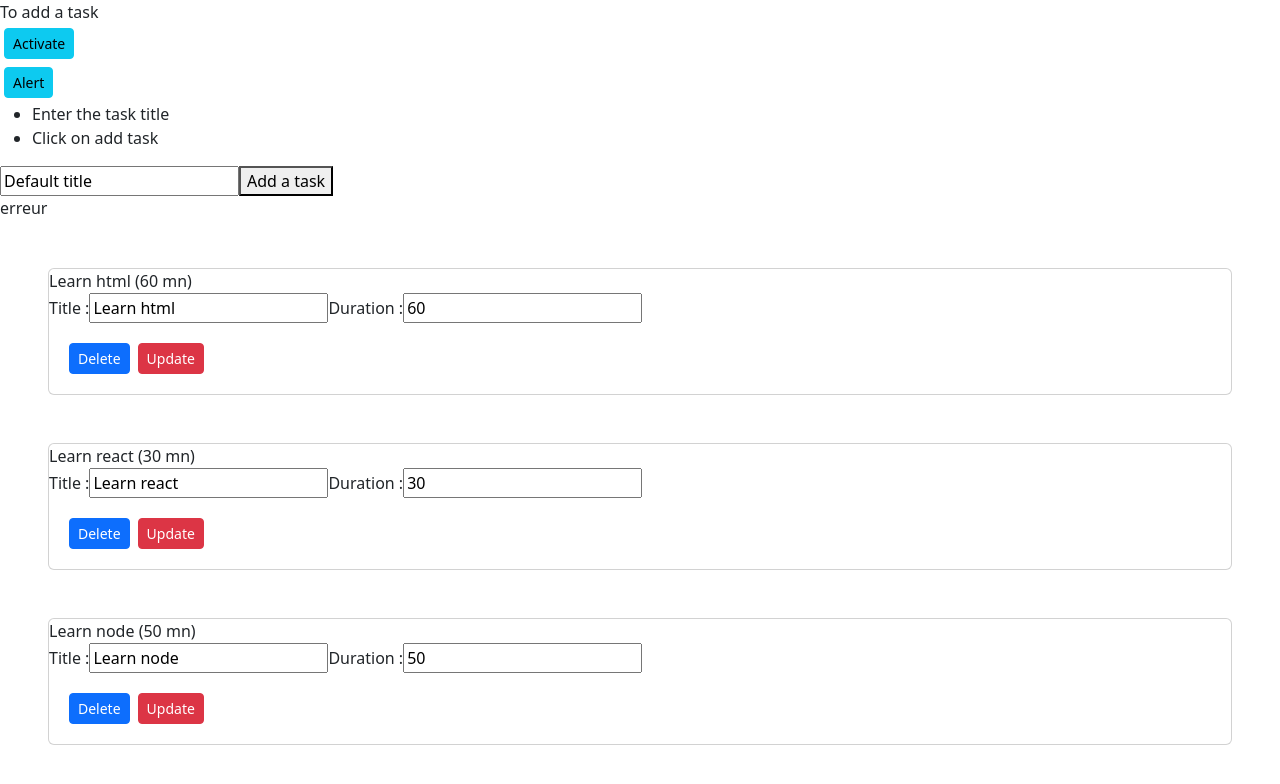
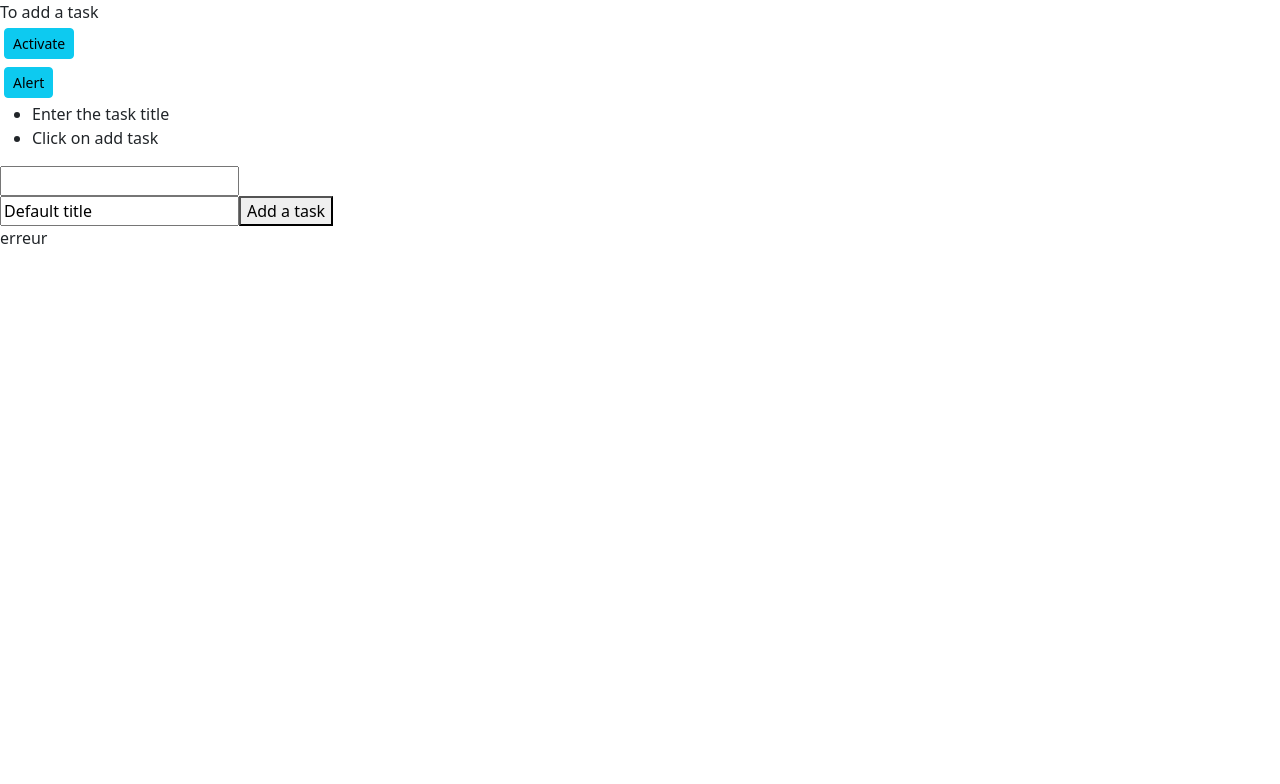
Before and after one commit to anisouerghi/react-formation, a React (Create React App) app: page / in a window 1280 px wide. Shown: the top 784 px of the page. Built offline with nearby package versions, Linux system fonts and the light colour scheme.

Commit message:
usereffect search task

```diff
--- a/src/App.js
+++ b/src/App.js
@@ -5,11 +5,13 @@ import TasksList from "./components/tasksList/TasksList"
 import { useState } from "react"
 import Task from "./components/task/Task"
 import { fetchTasks } from "./services/tasks.service"
-import { addTask as addTasksFromservice, deleteTask as deleteTasksFromservice, updateTask as updateTaskFromService } from "./services/tasks.service"
+import { addTask as addTasksFromservice, deleteTask as deleteTasksFromservice, fetchTasksByFilter,   updateTask as updateTaskFromService } from "./services/tasks.service"
 function App() {
   const [isVisible,SetVisible] = useState(true)
   const [loding,setLoding] = useState(false)
   const [erreur,setErreur] = useState("erreur")
+  const [searchValue,setSearchValue] = useState("")
+
   const toggleVisible=()=> {  SetVisible (!isVisible); console.log(isVisible)}
 
   const steps = ["Enter the task title", "Click on add task"]
@@ -74,24 +76,51 @@ function App() {
   //   console.log("hello user effect one.......")
   // }, [])
 
+// //2 eme form
+//   useEffect(() => {
+//     const fetchData = async()=>{
+//       setLoding(true)
+//       try {
+//        const result = await fetchTasks()
+//        setTasks(result)
+//        setLoding(false)
+//        console.log("use effect....sans probleme")
+//       } catch (error) {
+//         console.log("erreur")
+//         setErreur("erreur....")
+//         setLoding(false)
+//       }
+//     }
+//     console.log("use effect....")
+//     fetchData()
+//   }, [])
 
+
+const  handleChange=(e)=> {
+  console.log(e.target.value)
+   setSearchValue( e.target.value);
+   console.log(searchValue)
+ }
+
+  //3 eme form
   useEffect(() => {
+    console.log("tett",searchValue)
     const fetchData = async()=>{
       setLoding(true)
-      try {
-       const result = await fetchTasks()
-       setTasks(result)
-       setLoding(false)
-       console.log("use effect....sans probleme")
-      } catch (error) {
-        console.log("erreur")
-        setErreur("erreur....")
+      if(searchValue.length===0){
+        setTasks([])
         setLoding(false)
+      } else {
+        const result = await  fetchTasksByFilter(searchValue)
+        console.log("tett",searchValue)
+        setTasks(result)
+        setLoding(true)
       }
+
     }
     console.log("use effect....")
     fetchData()
-  }, [])
+  }, [searchValue])
 
 //   const updateTask=(id,title,duration) => {
 //     console.log("title.....", title)
@@ -121,8 +150,8 @@ function App() {
  const t="anis"
  const[tasks, setTasks]= useState([])
 
-  const sayHello = () =>{console.log("Hello")}
-  const sayHello1 = () =>{alert("Hello anis")}
+  const sayHello = () =>{console.log("____")}
+  const sayHello1 = () =>{alert("_____")}
   return (
     <div className="tasks-list" style={{ backgroundColor: "white" }}  >
       To add a task
@@ -133,11 +162,12 @@ function App() {
           <li>{step}</li>
         ))}
       </ul>
+      <input  value={searchValue} onChange={(e)=>handleChange(e)} type="text" name="task" id="" />
       {loding  && <div>Looding......</div>}
 
       {!loding  && isVisible && (<TaskForm addTask={addTask}  sayHello={sayHello} /> )}
       {erreur  && isVisible && <div>{erreur}</div>}
-       <TasksList deleteTask={deleteTask} updateTask={updateTask}   tasks={tasks} />
+       <TasksList deleteTask={deleteTask} updateTask={updateTask}  tasks={tasks} />
     </div>
   )
 }
--- a/src/services/tasks.service.js
+++ b/src/services/tasks.service.js
@@ -26,10 +26,10 @@ export const fetchTasks = async() => {
  // throw new console.error("erreur.......");
   return tasks
 }
-// export const fetchTasksByFilter = (searchValue) => {
-//   // await delay(1000)
-//   return tasks.filter((task) => task.title.includes(searchValue))
-// }
+export const fetchTasksByFilter = (searchValue) => {
+  // await delay(1000)
+  return tasks.filter((task) => task.title.includes(searchValue))
+}
 
 export const fetchTaskById = (id) => {
   // await delay(1000)
```
